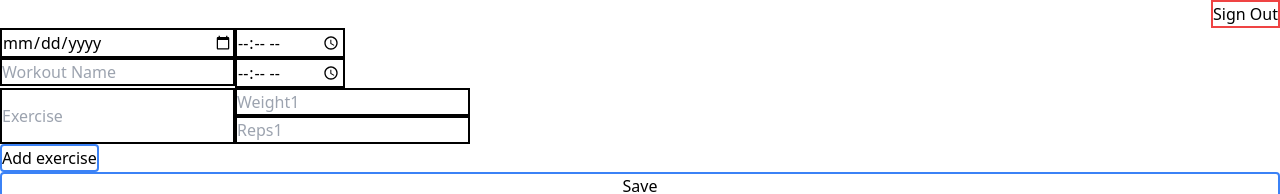
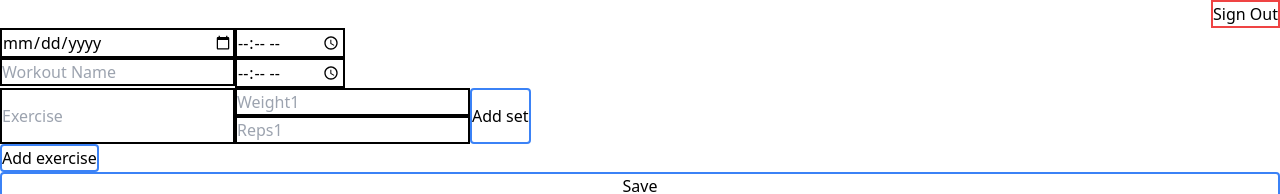
Before and after one commit to MarkCarson777/fitness-tracker, a React (Vite) app: page /workout in a window 1280 px wide. Shown: the top 194 px of the page. Built offline with nearby package versions, Linux system fonts and the light colour scheme; no server answers; sample sign-in values are in the browser's storage.

Commit message:
added add set functionality to Exercise component

```diff
--- a/src/components/Exercise/index.tsx
+++ b/src/components/Exercise/index.tsx
@@ -1,24 +1,45 @@
-import { useState } from "react";
+import { useState, useEffect } from "react";
+import { FieldArray } from "formik";
 
+import { Button } from "../Button";
 import { FormInput } from "../FormInput";
 import { Set } from "../Set";
 
 export function Exercise(props) {
-  const { index } = props;
-  const [sets, setSets] = useState([{ id: 1 }]);
-
-  const addSet = () => {
-    setSets([...sets, { id: sets.length + 1 }]);
-  };
+  const { exercise, setExercises, index } = props;
 
   return (
     <div className="flex">
-      <FormInput type="text" name="exerciseName" placeholder="Exercise" />
-      <div className="flex">
-        {sets.map((set, index) => (
-          <Set key={index} setNumber={index + 1} />
-        ))}
-      </div>
+      <FormInput
+        type="text"
+        name={`exercises.${index}.exerciseName`}
+        placeholder="Exercise"
+      />
+      <FieldArray name={`exercises.${index}.sets`}>
+        {({ push: pushSet }) => (
+          <div className="flex">
+            {exercise.sets.map((set, setIndex) => (
+              <Set key={setIndex} setNumber={setIndex + 1} />
+            ))}
+            <Button
+              type="button"
+              onClick={() => {
+                const newSet = { id: exercise.sets.length + 1 };
+                const updatedExercises = [...exercise.sets, newSet];
+
+                setExercises((prevExercises) =>
+                  prevExercises.map((ex, exIndex) =>
+                    exIndex === index ? { ...ex, sets: updatedExercises } : ex
+                  )
+                );
+                pushSet(newSet);
+              }}
+            >
+              <span>Add set</span>
+            </Button>
+          </div>
+        )}
+      </FieldArray>
     </div>
   );
 }
--- a/src/containers/WorkoutRecord/index.tsx
+++ b/src/containers/WorkoutRecord/index.tsx
@@ -7,10 +7,10 @@ import { Exercise } from "../../components/Exercise";
 import { FormInput } from "../../components/FormInput";
 
 export function WorkoutRecord() {
-  const [exercises, setExercises] = useState([{ id: 1 }]);
+  const [exercises, setExercises] = useState([{ id: 1, sets: [{ id: 1 }] }]);
 
   useEffect(() => {
-    console.log(exercises);
+    console.log("exercises", exercises);
   }, [exercises]);
 
   return (
@@ -38,12 +38,20 @@ export function WorkoutRecord() {
             {({ push }) => (
               <div>
                 {values.exercises.map((exercise, index) => (
-                  <Exercise key={index} index={index} />
+                  <Exercise
+                    key={index}
+                    index={index}
+                    exercise={exercise}
+                    setExercises={setExercises}
+                  />
                 ))}
                 <Button
                   type="button"
                   onClick={() => {
-                    const newExercise = { id: values.exercises.length + 1 };
+                    const newExercise = {
+                      id: values.exercises.length + 1,
+                      sets: [{ id: 1 }],
+                    };
                     setExercises([...exercises, newExercise]);
                     push(newExercise);
                   }}
```
